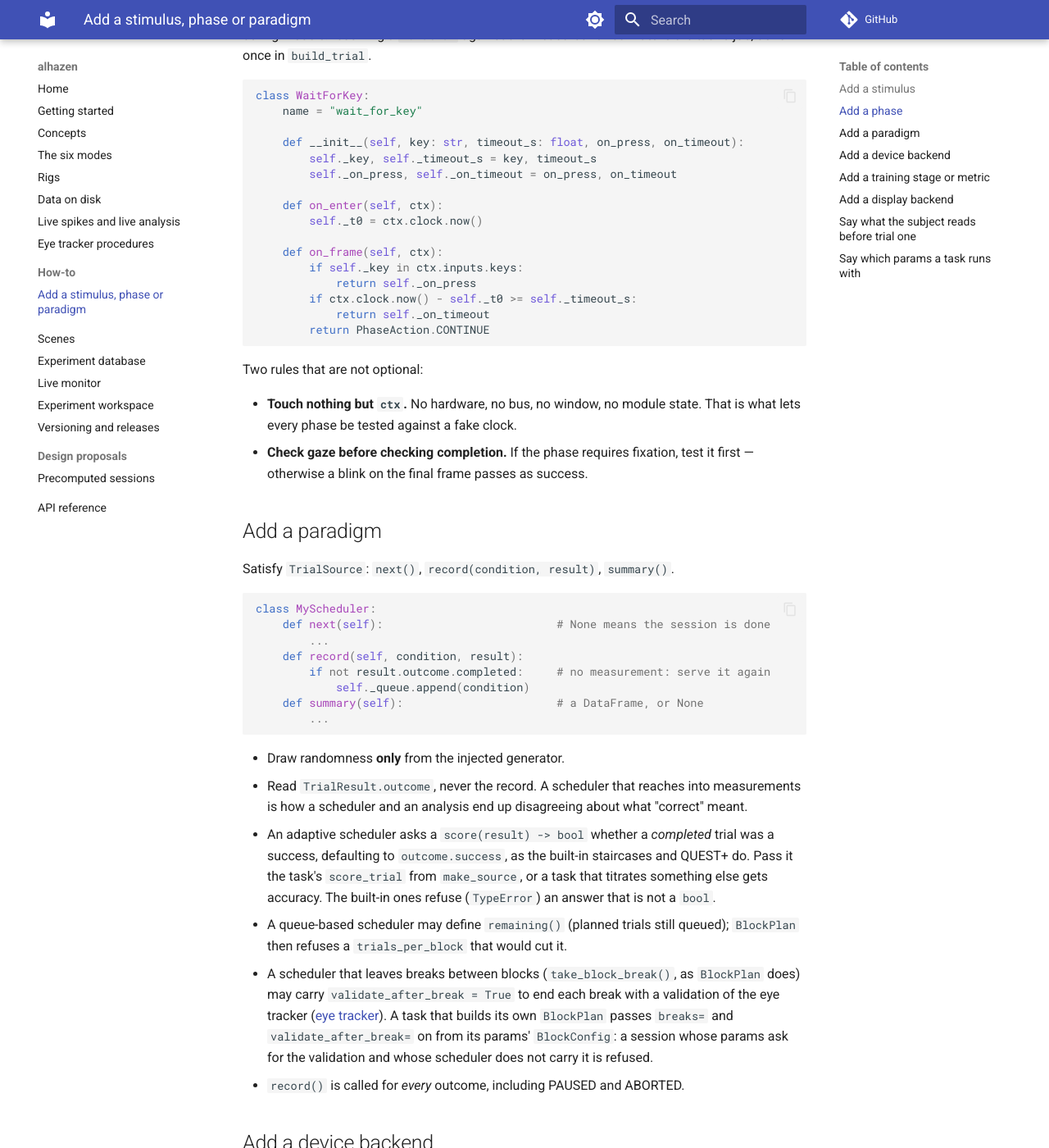
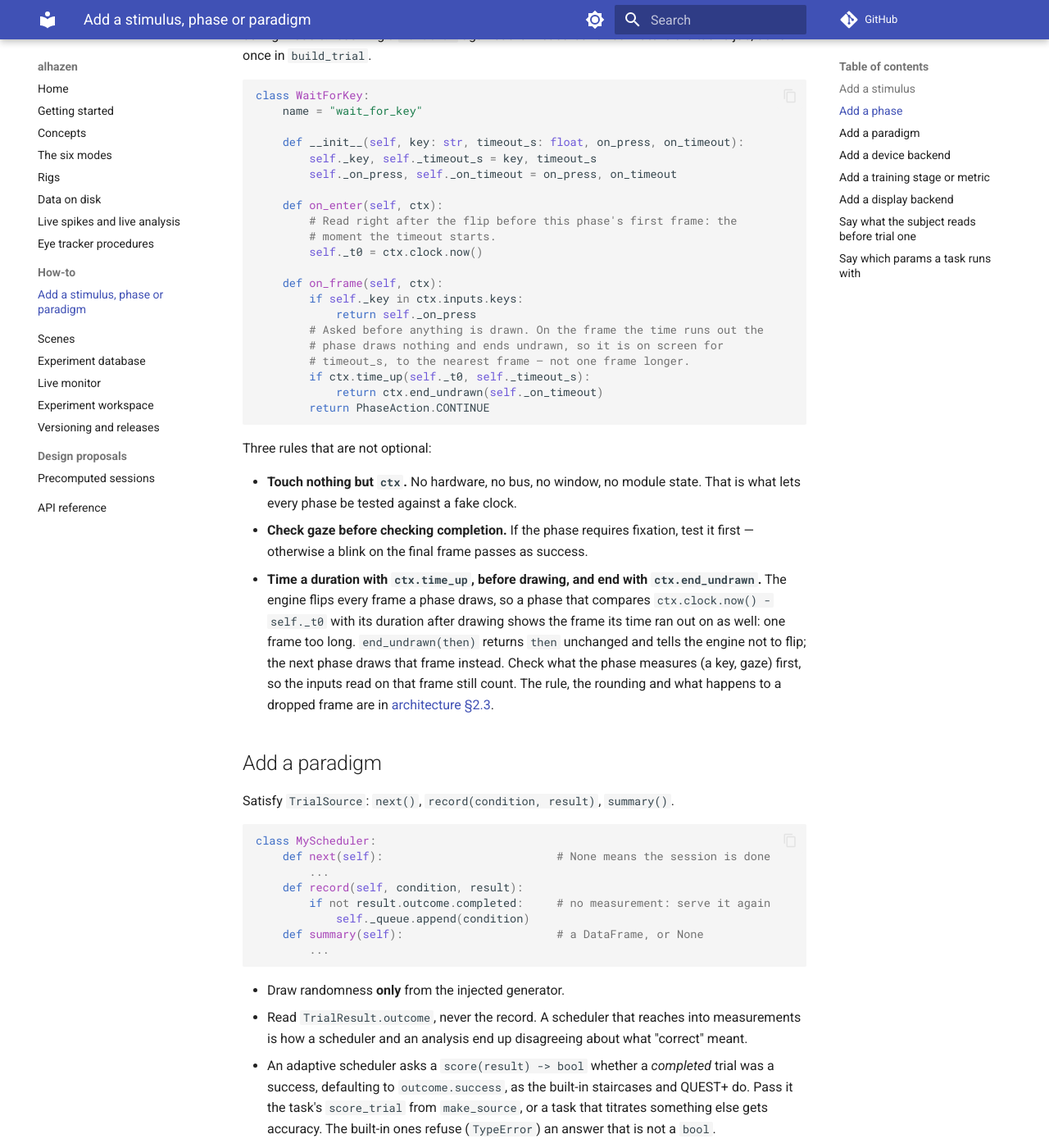
Before and after one commit to sh4r11f/alhazen, an MkDocs documentation site: the page built from docs/how-to.md, in a window 1280 px wide and 1400 px high, scrolled down 836 px. Shown: the whole window at 82% size. Built offline with MkDocs 1.6.1 and Material for MkDocs 9.7.7, drawn with Linux system fonts in a browser that asks for light colours; comment, search, counter and statistics services are not loaded.

Commit message:
Docs and examples: time a phase with ctx.time_up, before drawing
- docs/how-to.md "Add a phase": the example times out through ctx.time_up
  and ctx.end_undrawn, and a third rule that is not optional says why a
  check made after drawing shows one frame too many.
- docs/architecture.md §5.2: every duration, timeout, dwell and blink
  period in the phase table is a time on screen, to the nearest frame;
  hold_s is a gaze criterion; FrameSequence counts frames. The saccade
  subject mode's landing bullet says which sample is judged and which flip
  LANDED carries.
- CONTRIBUTING.md: invariant 11, durations to the frame.
- examples/gaze_fixation and examples/minimal_fixation: their own phases
  follow the rule (they teach what a phase is). gaze_fixation's hold checks
  gaze before the time, like the library's.

No test changed.

Co-Authored-By: Claude Opus 5.5 <noreply@anthropic.com>

````diff
--- a/docs/how-to.md
+++ b/docs/how-to.md
@@ -45,22 +45,36 @@ class WaitForKey:
         self._on_press, self._on_timeout = on_press, on_timeout
 
     def on_enter(self, ctx):
+        # Read right after the flip before this phase's first frame: the
+        # moment the timeout starts.
         self._t0 = ctx.clock.now()
 
     def on_frame(self, ctx):
         if self._key in ctx.inputs.keys:
             return self._on_press
-        if ctx.clock.now() - self._t0 >= self._timeout_s:
-            return self._on_timeout
+        # Asked before anything is drawn. On the frame the time runs out the
+        # phase draws nothing and ends undrawn, so it is on screen for
+        # timeout_s, to the nearest frame — not one frame longer.
+        if ctx.time_up(self._t0, self._timeout_s):
+            return ctx.end_undrawn(self._on_timeout)
         return PhaseAction.CONTINUE
 ```
 
-Two rules that are not optional:
+Three rules that are not optional:
 
 - **Touch nothing but `ctx`.** No hardware, no bus, no window, no module
   state. That is what lets every phase be tested against a fake clock.
 - **Check gaze before checking completion.** If the phase requires fixation,
   test it first — otherwise a blink on the final frame passes as success.
+- **Time a duration with `ctx.time_up`, before drawing, and end with
+  `ctx.end_undrawn`.** The engine flips every frame a phase draws, so a
+  phase that compares `ctx.clock.now() - self._t0` with its duration after
+  drawing shows the frame its time ran out on as well: one frame too long.
+  `end_undrawn(then)` returns `then` unchanged and tells the engine not to
+  flip; the next phase draws that frame instead. Check what the phase
+  measures (a key, gaze) first, so the inputs read on that frame still
+  count. The rule, the rounding and what happens to a dropped frame are in
+  [architecture §2.3](architecture.md#23-how-long-a-phase-lasts).
 
 ## Add a paradigm
 
````
Also changed, not shown: CONTRIBUTING.md (+5 -0 lines), docs/architecture.md (+13 -3 lines), 2 other files.
